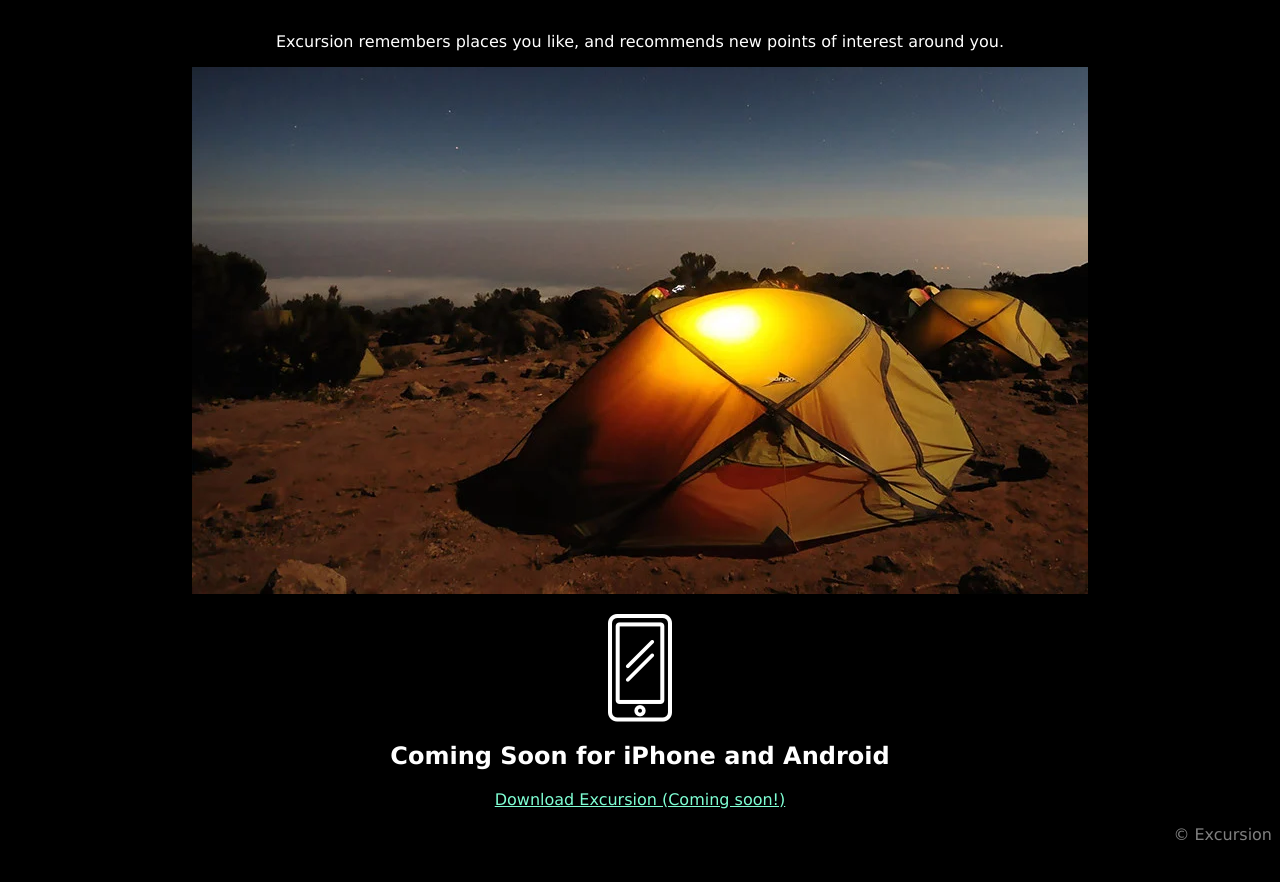
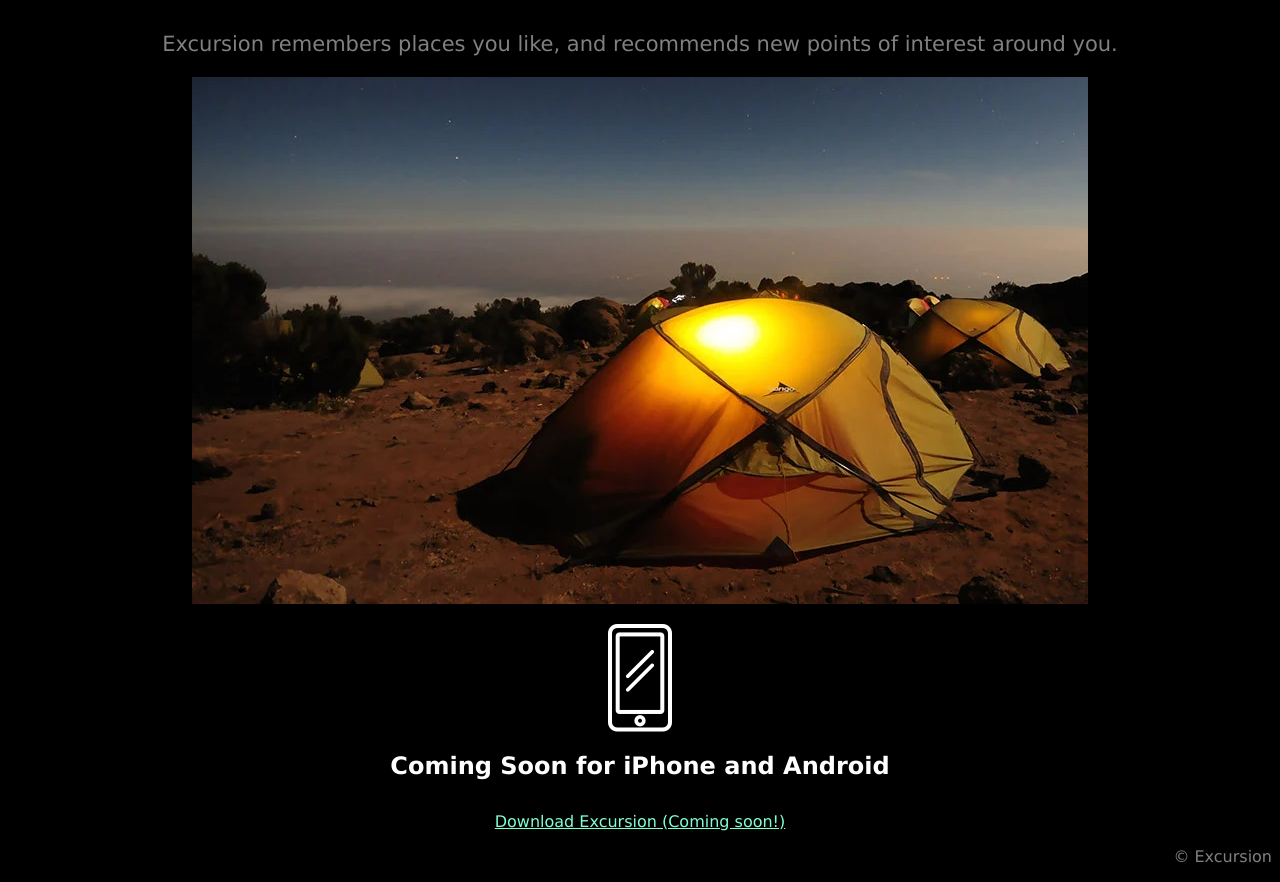
Before and after one commit to jonhayjr/excursion, a plain HTML site: page index.html in a window 1280 px wide. Shown: the part 417-1299 px from the top of the page. Before the commit the page ends 1277 px from the top, so only its background shows below. Drawn offline with Linux system fonts and the light colour scheme.

Commit message:
Made some additional tweaks to styling

```diff
--- a/index.html
+++ b/index.html
@@ -21,8 +21,8 @@
         <p class="main__paragraph">Excursion remembers places you like, and recommends new points of interest around you.</p>
         <img class="main__image" src="resources/images/camp.webp" alt="Camp photo"/>
         <img class="main__icon"  src="resources/images/phone.webp" alt="Phone image"/>
-        <h2 class="heading__heading2">Coming Soon for iPhone and Android</h2>
-        <a href="#" class="header__link link">Download Excursion (Coming soon!)</a>
+        <h2 class="main__heading2">Coming Soon for iPhone and Android</h2>
+        <a href="#" class="main__link link">Download Excursion (Coming soon!)</a>
     </main>
     <footer class="footer">
         <p class="footer__paragraph">&#169 Excursion</p>
--- a/resources/css/style.css
+++ b/resources/css/style.css
@@ -27,11 +27,20 @@ body {
     font-size: 42px;
 }
 
+.main__paragraph {
+    font-size: 21px;
+    color: gray;
+}
+
 .main__icon {
     display: block;
     margin-top: 1rem;
     margin-right: auto;
     margin-left: auto;
+}
+
+.main__heading2 {
+    margin-bottom: 2rem;
 }
 
 .footer {
```
